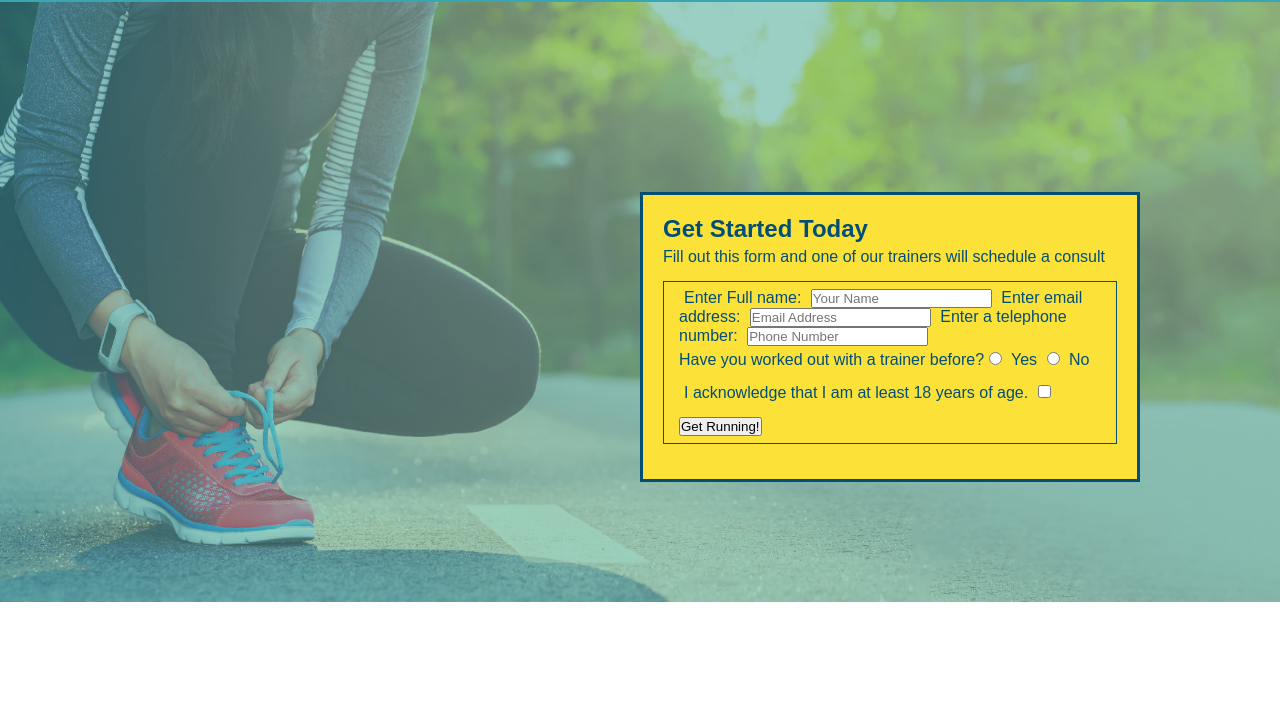
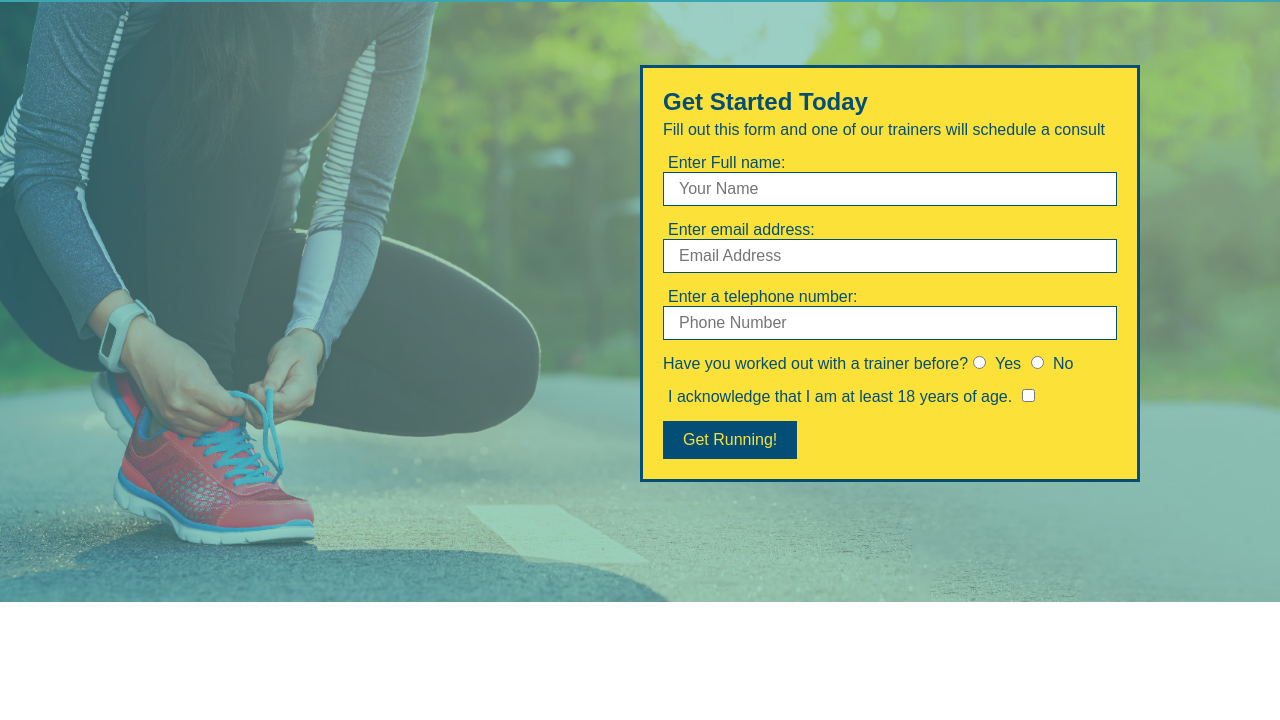
Before and after one commit to gchhagan/run-buddy, a plain HTML site: page index.html in a window 1280 px wide. Shown: the part 80-800 px from the top of the page. Drawn offline with Linux system fonts and the light colour scheme.

Commit message:
hero styling finished

```diff
--- a/assets/css/style.css
+++ b/assets/css/style.css
@@ -78,7 +78,7 @@ section {
         background-position: center;
         position: relative;
     }
-/* Hero Style End */
+
 
 .hero-form {
     border-style: solid;
@@ -115,3 +115,13 @@ section {
 .hero-form label {
     margin: 0 5px;
 }
+
+.hero-form button {
+    color: #fce138;
+    background-color: #024e76;
+    border: none;
+    padding: 10px 20px;
+    font-size: 16px;
+}
+
+/* Hero Style End */
--- a/index.html
+++ b/index.html
@@ -46,13 +46,13 @@
         <h3>Get Started Today</h3>
         <p>Fill out this form and one of our trainers will schedule a consult</p>
         <!-- Add form element -->
-        <form class="form-input">
+        <form>
             <label for="name">Enter Full name:</label>
-            <input type="text" placeholder="Your Name" name="name" id="name" />
+            <input type="text" placeholder="Your Name" name="name" id="name" class="form-input"/>
             <label for="email">Enter email address:</label>
-            <input type="email" placeholder="Email Address" name="email" id="email" />
+            <input type="email" placeholder="Email Address" name="email" id="email" class="form-input"/>
             <label for="phone">Enter a telephone number:</label>
-            <input type="tel" placeholder="Phone Number" name="phone" id="phone" />
+            <input type="tel" placeholder="Phone Number" name="phone" id="phone" class="form-input"/>
             <p>
                 Have you worked out with a trainer before?
                 <input type="radio" name="trainer-confirm" id="trainer-yes" />
```
